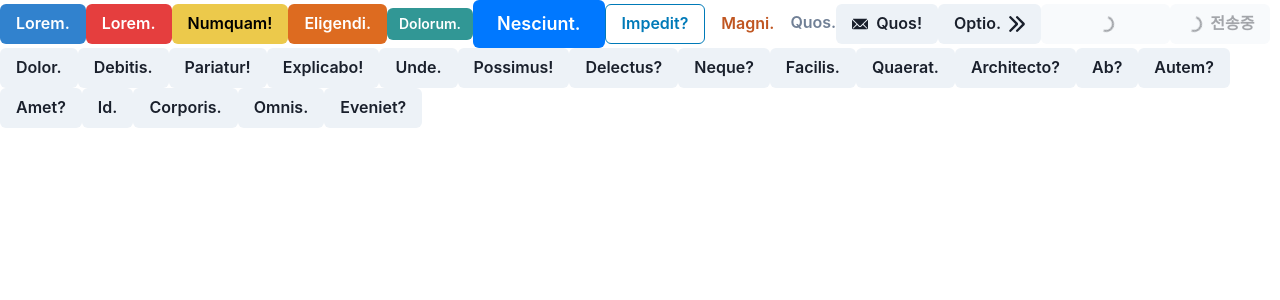
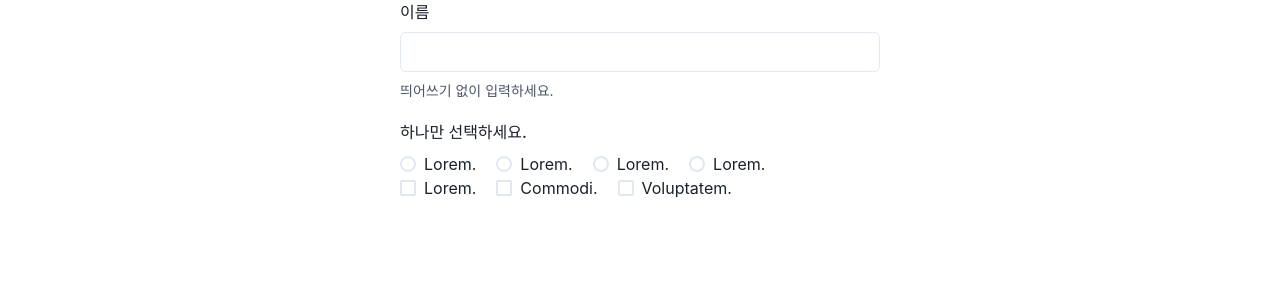
Before and after one commit to sebaek/react20231031, a React (Create React App) app: page / in a window 1280 px wide. Shown: the top 300 px of the page. Built offline with nearby package versions, Linux system fonts and the light colour scheme.

Commit message:
Input, Radio, Checkbox 사용

```diff
--- a/src/App.js
+++ b/src/App.js
@@ -1,51 +1,59 @@
-import { Button } from "@chakra-ui/react";
-import { ArrowRightIcon, EmailIcon } from "@chakra-ui/icons";
+import React from "react";
+import {
+  Box,
+  Center,
+  Checkbox,
+  CheckboxGroup,
+  Flex,
+  FormControl,
+  FormHelperText,
+  FormLabel,
+  Input,
+  Radio,
+  RadioGroup,
+} from "@chakra-ui/react";
 
-function App() {
+function App(props) {
   return (
-    <>
-      <Button colorScheme="blue">Lorem.</Button>
-      <Button colorScheme="red">Lorem.</Button>
-      <Button colorScheme="yellow">Numquam!</Button>
-      <Button colorScheme="orange">Eligendi.</Button>
-      <Button colorScheme="teal" size={"sm"}>
-        Dolorum.
-      </Button>
-      <Button colorScheme="messenger" size={"lg"}>
-        Nesciunt.
-      </Button>
-      <Button colorScheme="telegram" variant="outline">
-        Impedit?
-      </Button>
-      <Button colorScheme="orange" variant="ghost">
-        Magni.
-      </Button>
-      <Button variant="link">Quos.</Button>
-      <Button leftIcon={<EmailIcon />}>Quos!</Button>
-      <Button rightIcon={<ArrowRightIcon />}>Optio.</Button>
-      <Button isLoading>Temporibus!</Button>
-      <Button isLoading loadingText="전송중">
-        Quae.
-      </Button>
-      <Button>Dolor.</Button>
-      <Button>Debitis.</Button>
-      <Button>Pariatur!</Button>
-      <Button>Explicabo!</Button>
-      <Button>Unde.</Button>
-      <Button>Possimus!</Button>
-      <Button>Delectus?</Button>
-      <Button>Neque?</Button>
-      <Button>Facilis.</Button>
-      <Button>Quaerat.</Button>
-      <Button>Architecto?</Button>
-      <Button>Ab?</Button>
-      <Button>Autem?</Button>
-      <Button>Amet?</Button>
-      <Button>Id.</Button>
-      <Button>Corporis.</Button>
-      <Button>Omnis.</Button>
-      <Button>Eveniet?</Button>
-    </>
+    <div>
+      <Center>
+        <Box w={"480px"}>
+          <FormControl>
+            <FormLabel>이름</FormLabel>
+            <Input />
+            <FormHelperText>띄어쓰기 없이 입력하세요.</FormHelperText>
+          </FormControl>
+        </Box>
+      </Center>
+      <Center mt={5}>
+        <Box w="480px">
+          <FormControl>
+            <FormLabel>하나만 선택하세요.</FormLabel>
+            <RadioGroup>
+              <Flex gap={5}>
+                <Radio value="value1">Lorem.</Radio>
+                <Radio value="value2">Lorem.</Radio>
+                <Radio value="value3">Lorem.</Radio>
+                <Radio value="value4">Lorem.</Radio>
+              </Flex>
+            </RadioGroup>
+          </FormControl>
+        </Box>
+      </Center>
+      <Center>
+        <Box w="480px">
+          <FormControl>
+            <CheckboxGroup>
+              <Flex gap={5}>
+                <Checkbox colorScheme="orange">Lorem.</Checkbox>
+                <Checkbox colorScheme="green">Commodi.</Checkbox>
+                <Checkbox colorScheme="purple">Voluptatem.</Checkbox>
+              </Flex>
+            </CheckboxGroup>
+          </FormControl>
+        </Box>
+      </Center>
+    </div>
   );
 }
 
```
